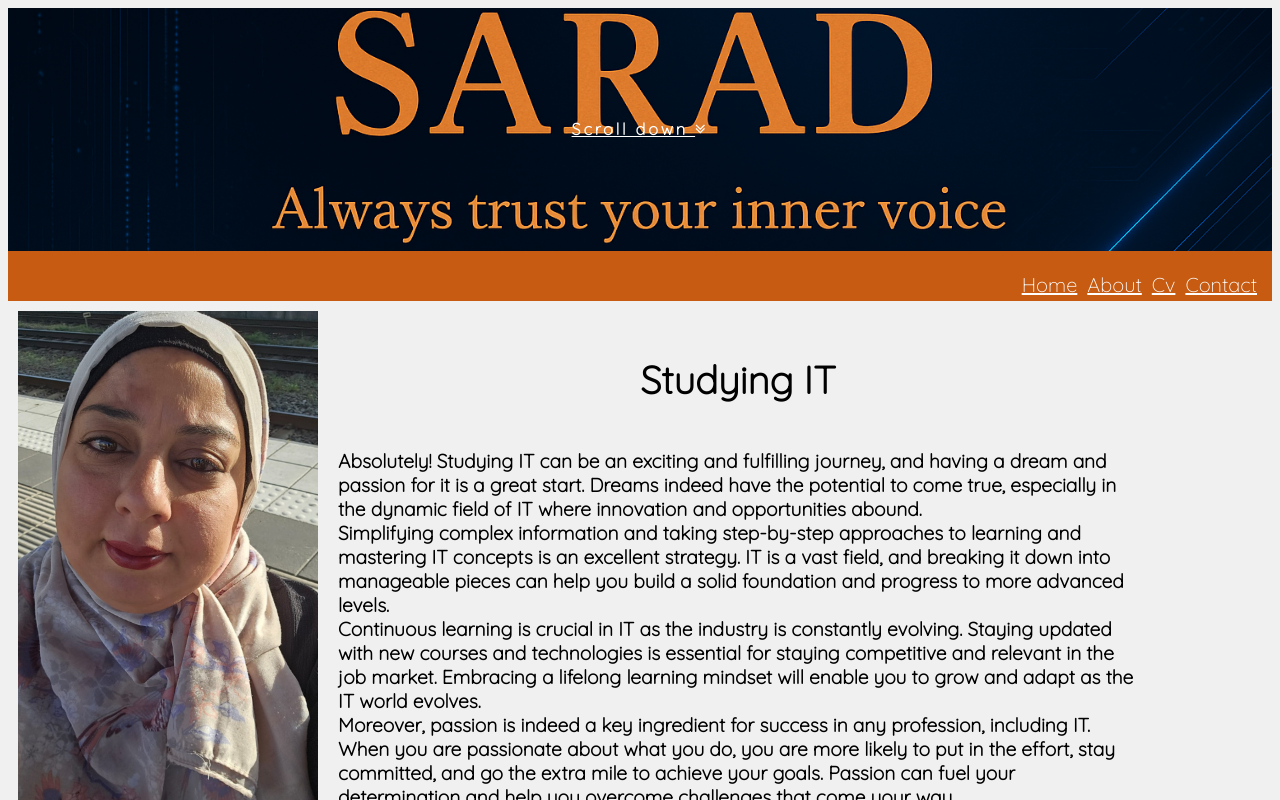
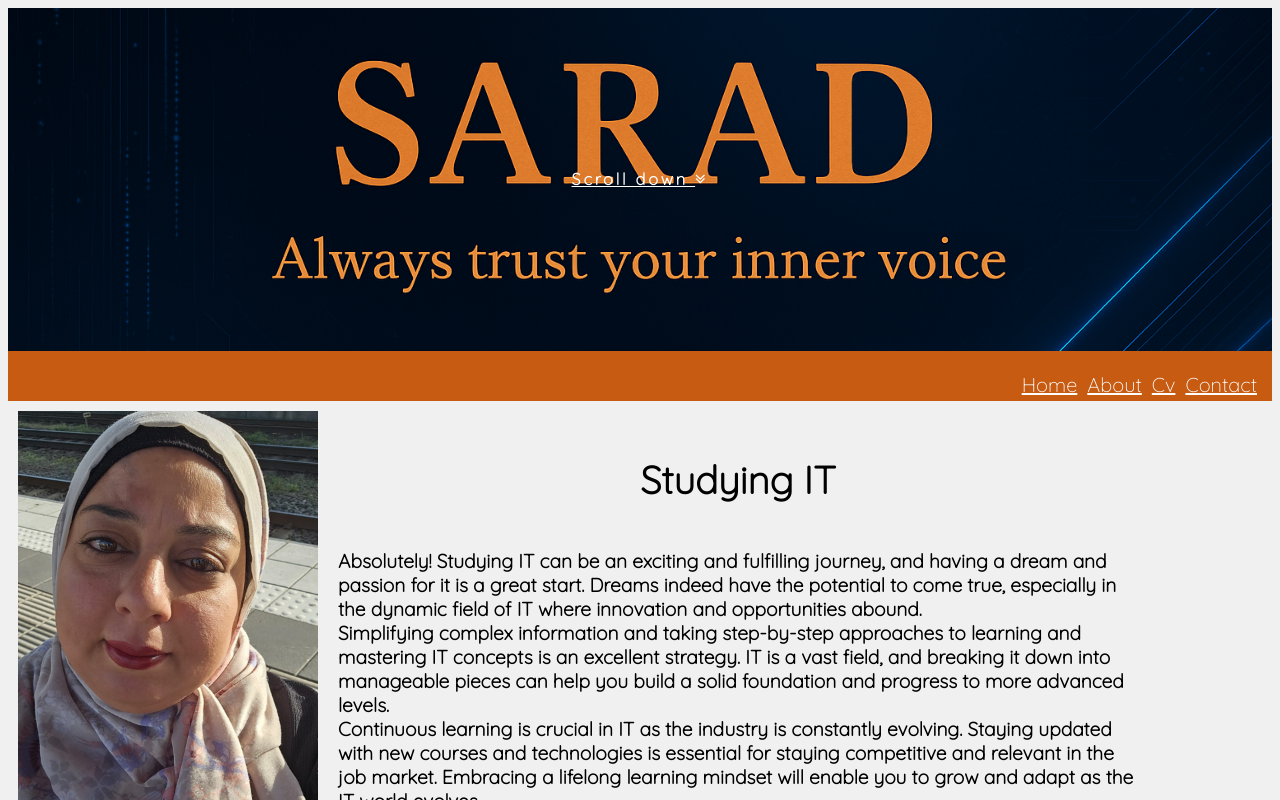
Before and after one commit to sarawazir49/saraportfolio, a React (Create React App) app: page / in a window 1280 px wide. Shown: the top 800 px of the page. Built offline with nearby package versions, Linux system fonts and the light colour scheme; a web font is replaced by a local one.

Commit message:
line height

```diff
--- a/src/index.css
+++ b/src/index.css
@@ -76,7 +76,7 @@ input {
   font-family: "Quicksand", sans-serif;
   font-style: normal;
   font-size: 14px;
-  line-height: 200px;
+  line-height: 300px;
   letter-spacing: 2.8px;
   color: #FFFFFF;
 }
```
